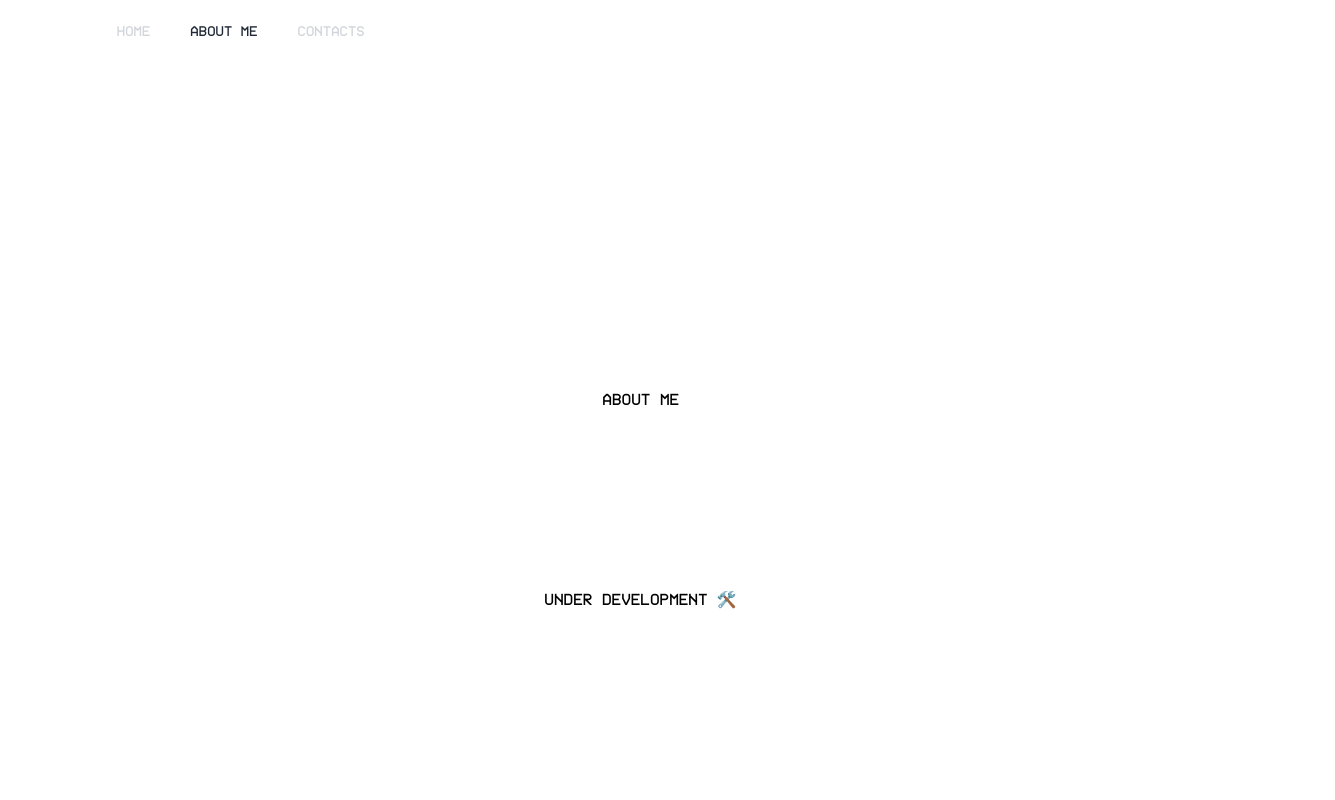
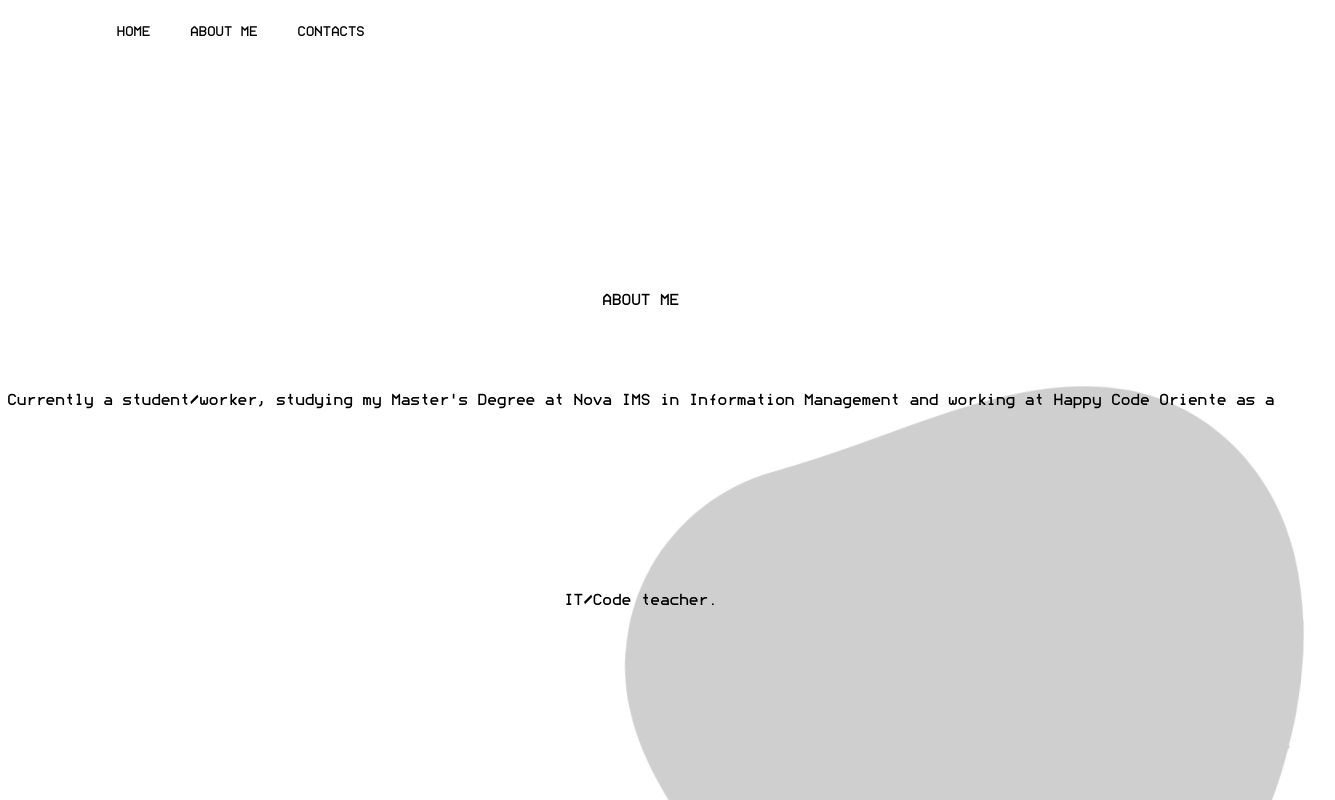
Before and after one commit to zepedros/zepedros.github.io, a React (Create React App) app: page /about-me in a window 1280 px wide. Shown: the top 800 px of the page, 1335 px wide, since content can reach past the window. Built offline with nearby package versions, Linux system fonts and the light colour scheme.

Commit message:
small change to burguer menu. blob animation added

```diff
--- a/public/index.html
+++ b/public/index.html
@@ -26,6 +26,14 @@
 </head>
 
 <body>
+  <div class="blob">
+    <!-- This SVG is from https://codepen.io/Ali_Farooq_/pen/gKOJqx -->
+    <svg xmlns:xlink="http://www.w3.org/1999/xlink" version="1.1" xmlns="http://www.w3.org/2000/svg"
+      viewBox="0 0 310 350">
+      <path
+        d="M156.4,339.5c31.8-2.5,59.4-26.8,80.2-48.5c28.3-29.5,40.5-47,56.1-85.1c14-34.3,20.7-75.6,2.3-111  c-18.1-34.8-55.7-58-90.4-72.3c-11.7-4.8-24.1-8.8-36.8-11.5l-0.9-0.9l-0.6,0.6c-27.7-5.8-56.6-6-82.4,3c-38.8,13.6-64,48.8-66.8,90.3c-3,43.9,17.8,88.3,33.7,128.8c5.3,13.5,10.4,27.1,14.9,40.9C77.5,309.9,111,343,156.4,339.5z" />
+    </svg>
+  </div>
   <noscript>You need to enable JavaScript to run this app.</noscript>
   <div id="root"></div>
   <!--
--- a/src/components/about-me/AboutMe.jsx
+++ b/src/components/about-me/AboutMe.jsx
@@ -10,11 +10,14 @@
                 <TopMenu></TopMenu>
             </div>
 
-            <h1 className='font-modenine'>ABOUT ME
-                <br>
-                </br>
-                UNDER DEVELOPMENT 🛠️
+            <h1>
+                ABOUT ME
             </h1>
+            <br>
+            </br>
+            <p className="font-modenine">
+                Currently a student/worker, studying my Master's Degree at Nova IMS in Information Management and working at Happy Code Oriente as a IT/Code teacher.
+            </p>
         </div>
     )
 }
--- a/src/components/common/TopMenu.jsx
+++ b/src/components/common/TopMenu.jsx
@@ -26,7 +26,7 @@
                     <div className="flex items-center justify-between h-16">
                         <div className="-mr-2 flex md:hidden" onClick={burguerMenuOnClick}>
                             <button className={burguerColor + " inline-flex items-center justify-center p-2 rounded-md focus:outline-none"}>
-                                <svg width="20" height="20" fill="currentColor" className="h-8 w-8" viewBox="0 0 1792 1792" xmlns="http://www.w3.org/2000/svg">
+                                <svg width="20" height="200000" fill="currentColor" className="h-8 w-8" viewBox="0 0 1792 1792" xmlns="http://www.w3.org/2000/svg">
                                     <path d="M1664 1344v128q0 26-19 45t-45 19h-1408q-26 0-45-19t-19-45v-128q0-26 19-45t45-19h1408q26 0 45 19t19 45zm0-512v128q0 26-19 45t-45 19h-1408q-26 0-45-19t-19-45v-128q0-26 19-45t45-19h1408q26 0 45 19t19 45zm0-512v128q0 26-19 45t-45 19h-1408q-26 0-45-19t-19-45v-128q0-26 19-45t45-19h1408q26 0 45 19t19 45z">
                                     </path>
                                 </svg>
--- a/src/index.css
+++ b/src/index.css
@@ -6,7 +6,22 @@
   font-family: 'MODENINE';
   src: url('../public/fonts/MODENINE.TTF');
 }
+
 h1{
+  color:#000000;
+  font-family: "MODENINE";
+  left: 0;
+  line-height: 200px;
+  margin-top: -200px;
+  position: absolute;
+  text-align: center;
+  top: 50%;
+  width: 100%;
+}
+
+p{
+  color: #000000;
+  font-family:"MODENINE";
   left: 0;
   line-height: 200px;
   margin-top: -100px;
@@ -29,3 +44,23 @@
   font-family: source-code-pro, Menlo, Monaco, Consolas, 'Courier New',
     monospace;
 }
+
+.blob {
+  position: absolute;
+  top: 0;
+  left: 0;
+  fill: #CFCFCF;
+  width: 50vmax;
+  z-index: -1;
+  animation: move 10s ease-in-out infinite;
+  transform-origin: 50% 50%;
+}
+
+@keyframes move {
+  0%   { transform: scale(1)   translate(10px, -30px); }
+  38%  { transform: scale(0.8, 1) translate(80vw, 30vh) rotate(160deg); }
+  40%  { transform: scale(0.8, 1) translate(80vw, 30vh) rotate(160deg); }
+  78%  { transform: scale(1.3) translate(0vw, 50vh) rotate(-20deg); }
+  80%  { transform: scale(1.3) translate(0vw, 50vh) rotate(-20deg); }
+  100% { transform: scale(1)   translate(10px, -30px); }
+}
--- a/tailwind.config.js
+++ b/tailwind.config.js
@@ -8,6 +8,14 @@
       'modenine' : ['MODENINE']
     },
 
+    colors: {
+      'background-white': '#FFFFFF'
+    },
+
+    textColor: {
+      'tgrey': "#CFCFCF"
+    },
+
     extend:{}
   },
   plugins: [],
```
